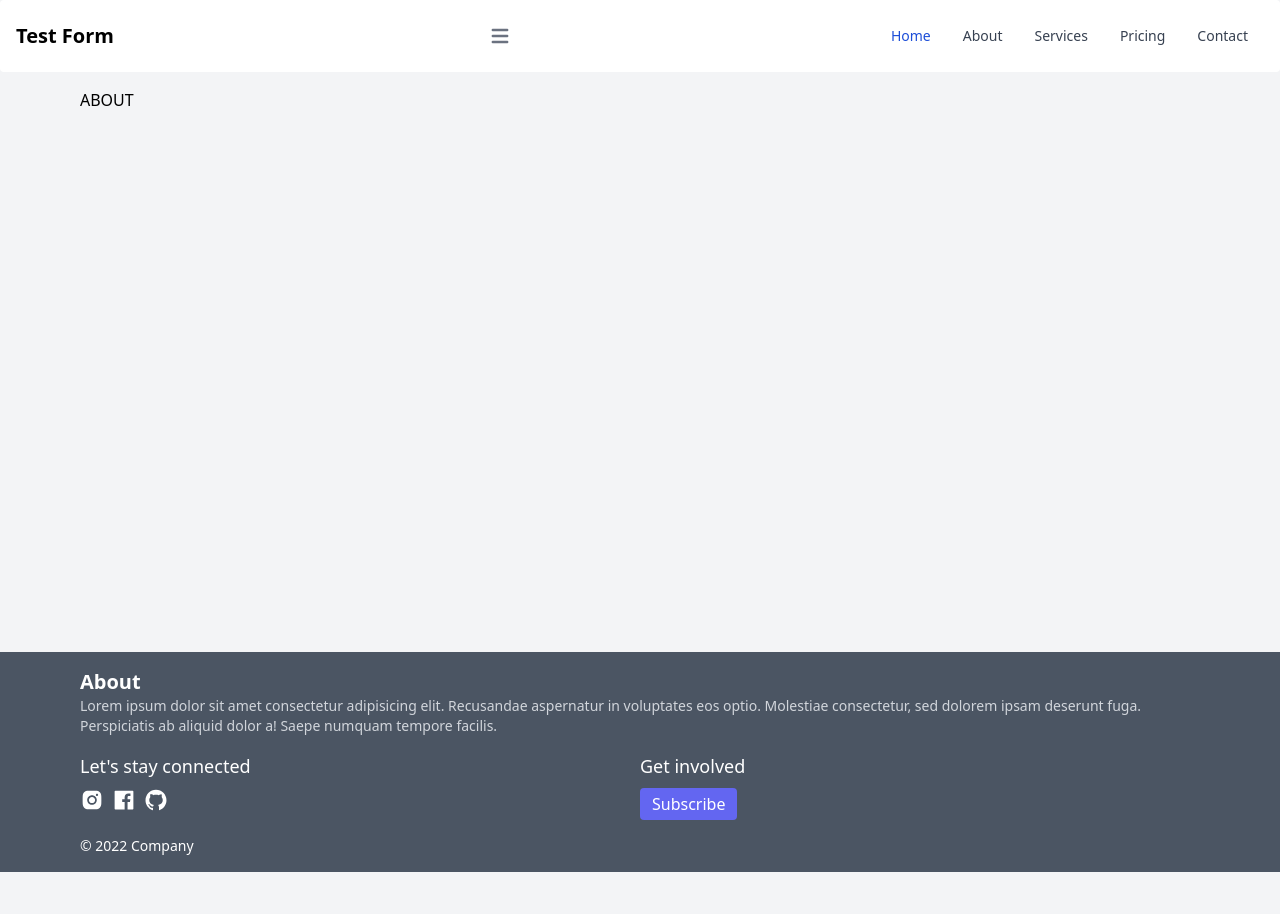
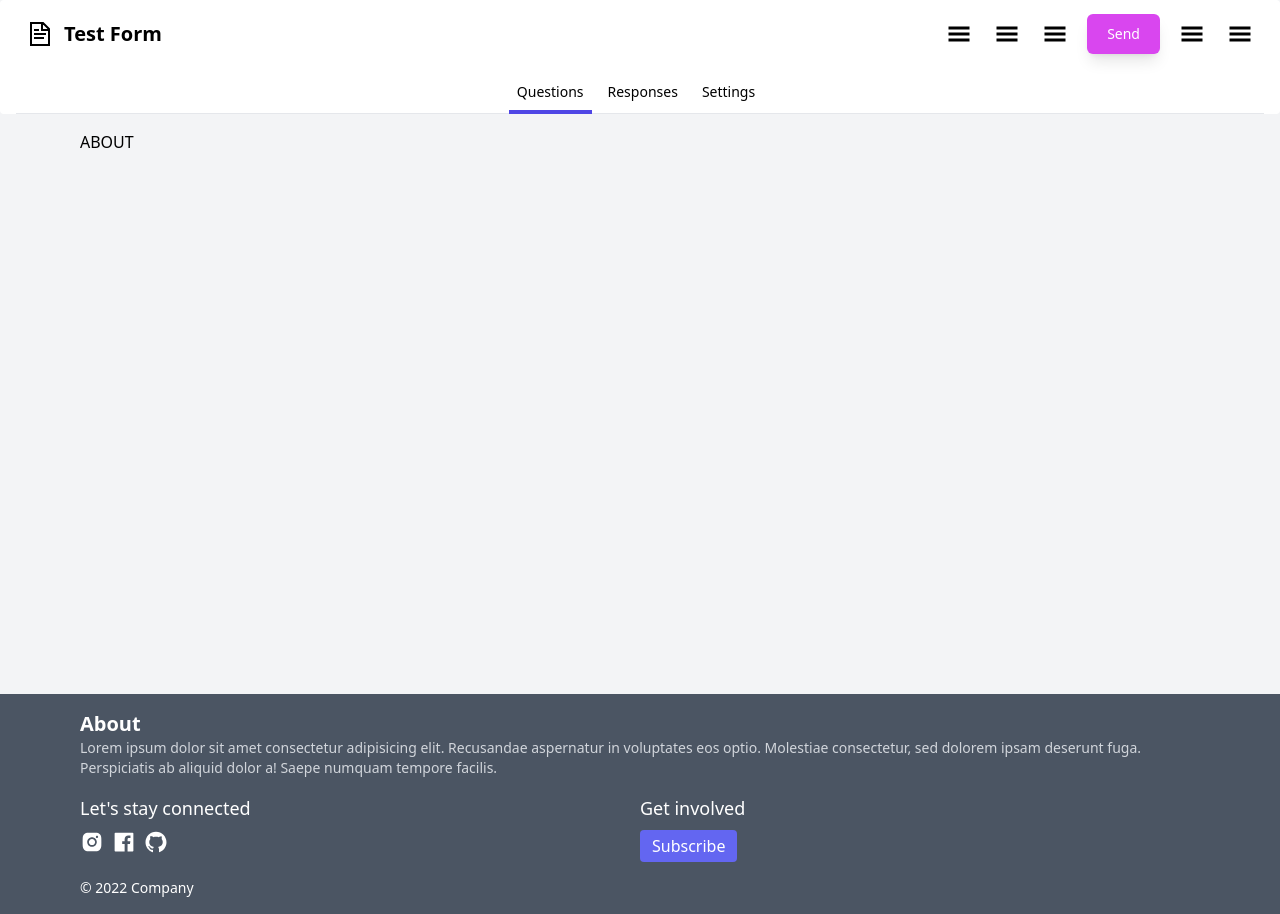
Before and after one commit to ivanignatius98/gforms-next-app, a Next.js app: page / in a window 1280 px wide. Before the commit the page ends 872 px from the top, so only its background shows below. Built offline with nearby package versions, Linux system fonts and the light colour scheme.

Commit message:
change navbar behaviour like gform

```diff
--- a/src/modules/Navbar.tsx
+++ b/src/modules/Navbar.tsx
@@ -8,34 +8,90 @@ const Navbar: React.FC = () => {
   const [showSidebar, setShowSidebar] = useState(false);
   return (
     <>
-      <nav className="bg-white border-gray-200 px-2 sm:px-4 py-2.5 rounded dark:bg-gray-900 sticky top-0 z-10">
-        <div className="container flex flex-wrap justify-between items-center mx-auto">
-          <a href="#" className="flex items-center">
+      <nav className="bg-white border-gray-200 px-2 sm:px-4 pt-2.5 rounded dark:bg-gray-900 sticky top-0 z-10">
+        <div className="flex flex-wrap justify-between items-center ">
+          <div className={"p-0 m-0 static block w-auto"}>
+            <div className="flex flex-row h-12">
+              <div className="w-12 p-2 flex rounded-lg items-center justify-center">
+                <button>
+                  <GrDocumentText size={24} />
+                </button>
+              </div>
+              <a href="#" className="hidden sm:flex items-center">
                 <span className="self-center text-xl font-semibold whitespace-nowrap dark:text-white">Test Form</span>
               </a>
-          <button onClick={() => { setShowSidebar(!showSidebar) }} data-collapse-toggle="navbar-default" type="button" className="inline-flex items-center p-2 ml-3 text-sm text-gray-500 rounded-lg  hover:bg-gray-100 focus:outline-none focus:ring-2 focus:ring-gray-200 dark:text-gray-400 dark:hover:bg-gray-700 dark:focus:ring-gray-600" aria-controls="navbar-default" aria-expanded="false">
-            <span className="sr-only">Open main menu</span>
-            <svg className="w-6 h-6" aria-hidden="true" fill="currentColor" viewBox="0 0 20 20" xmlns="http://www.w3.org/2000/svg"><path fillRule="evenodd" d="M3 5a1 1 0 011-1h12a1 1 0 110 2H4a1 1 0 01-1-1zM3 10a1 1 0 011-1h12a1 1 0 110 2H4a1 1 0 01-1-1zM3 15a1 1 0 011-1h12a1 1 0 110 2H4a1 1 0 01-1-1z" clipRule="evenodd"></path></svg>
+            </div>
+          </div>
+          <div className={"p-0 m-0 static block w-auto"} id="navbar-default">
+
+            <div className="flex flex-row h-12">
+              <div className="w-12 p-2 flex rounded-lg items-center justify-center">
+                <button onClick={() => { setShowSidebar(!showSidebar) }}>
+                  <GiHamburgerMenu size={24} />
                 </button>
-          <div className={(showSidebar ? "absolute right-0 top-10 px-5 mt-5 z-10" : "hidden") + " w-60 md:p-0 md:m-0 md:static md:block md:w-auto"} id="navbar-default">
-            <ul className="flex flex-col p-4 mt-4 bg-gray-50 rounded-lg border border-gray-100 md:flex-row md:space-x-8 md:mt-0 md:text-sm md:font-medium md:border-0 md:bg-white dark:bg-gray-800 md:dark:bg-gray-900 dark:border-gray-700">
+              </div>
+              <div className="w-12  rounded-lg flex items-center justify-center">
+                <button>
+                  <GiHamburgerMenu size={24} />
+                </button>
+              </div>
+              <div className="w-12 p-2 flex rounded-lg items-center justify-center">
+                <button>
+                  <GiHamburgerMenu size={24} />
+                </button>
+              </div>
+              <div className="flex items-center justify-center mx-2">
+                <button className="h-10 px-5 rounded-md text-white bg-fuchsia-500 shadow-lg text-sm">
+                  Send
+                </button>
+              </div>
+              <div className="w-12 flex rounded-lg items-center justify-center">
+                <div className="h-6 relative inline-block">
+                  <button onClick={() => { setShowSidebar(!showSidebar) }}>
+                    <GiHamburgerMenu size={24} />
+                  </button>
+                  <div className={(showSidebar ? "block" : "hidden") + " absolute z-10 right-0 bg-white rounded divide-y divide-gray-100 shadow dark:bg-gray-700"}>
+                    <ul className=" py-1 text-sm text-gray-700 dark:text-gray-200" aria-labelledby="dropdownDefault">
                       <li>
-                <a href="#" className="block py-2 pr-4 pl-3 text-white bg-blue-700 rounded md:bg-transparent md:text-blue-700 md:p-0 dark:text-white" aria-current="page">Home</a>
+                        <a href="#" className="block py-2 px-4 hover:bg-gray-100 dark:hover:bg-gray-600 dark:hover:text-white">Dashboard</a>
                       </li>
                       <li>
-                <a href="#" className="block py-2 pr-4 pl-3 text-gray-700 rounded hover:bg-gray-100 md:hover:bg-transparent md:border-0 md:hover:text-blue-700 md:p-0 dark:text-gray-400 md:dark:hover:text-white dark:hover:bg-gray-700 dark:hover:text-white md:dark:hover:bg-transparent">About</a>
+                        <a href="#" className="block py-2 px-4 hover:bg-gray-100 dark:hover:bg-gray-600 dark:hover:text-white">Settings</a>
                       </li>
                       <li>
-                <a href="#" className="block py-2 pr-4 pl-3 text-gray-700 rounded hover:bg-gray-100 md:hover:bg-transparent md:border-0 md:hover:text-blue-700 md:p-0 dark:text-gray-400 md:dark:hover:text-white dark:hover:bg-gray-700 dark:hover:text-white md:dark:hover:bg-transparent">Services</a>
+                        <a href="#" className="block py-2 px-4 hover:bg-gray-100 dark:hover:bg-gray-600 dark:hover:text-white">Earnings</a>
                       </li>
                       <li>
-                <a href="#" className="block py-2 pr-4 pl-3 text-gray-700 rounded hover:bg-gray-100 md:hover:bg-transparent md:border-0 md:hover:text-blue-700 md:p-0 dark:text-gray-400 md:dark:hover:text-white dark:hover:bg-gray-700 dark:hover:text-white md:dark:hover:bg-transparent">Pricing</a>
-              </li>
-              <li>
-                <a href="#" className="block py-2 pr-4 pl-3 text-gray-700 rounded hover:bg-gray-100 md:hover:bg-transparent md:border-0 md:hover:text-blue-700 md:p-0 dark:text-gray-400 md:dark:hover:text-white dark:hover:bg-gray-700 dark:hover:text-white md:dark:hover:bg-transparent">Contact</a>
+                        <a href="#" className="block py-2 px-4 hover:bg-gray-100 dark:hover:bg-gray-600 dark:hover:text-white">Sign out</a>
                       </li>
                     </ul>
                   </div>
+                </div>
+
+              </div>
+              <div className="w-12 p-2 flex rounded-lg items-center justify-center">
+                <button>
+                  <GiHamburgerMenu size={24} />
+                </button>
+              </div>
+            </div>
+          </div>
+        </div>
+        <a href="#" className="flex sm:hidden items-center">
+          <span className="self-center text-xl font-semibold whitespace-nowrap dark:text-white">Test Form</span>
+        </a>
+        <div className="border-b border-gray-200 dark:border-gray-700 mt-4">
+          <ul className="flex flex-wrap -mb-px text-sm font-medium text-center sm:justify-center" >
+            <li className="mr-2">
+              <button className="inline-block p-2 rounded-t-lg border-b-4 border-indigo-600">Questions</button>
+            </li>
+            <li className="mr-2">
+              <button className="inline-block p-2 rounded-t-lg border-b-4 border-transparent hover:text-gray-600 hover:border-gray-300 dark:hover:text-gray-300">Responses</button>
+            </li>
+            <li className="mr-2">
+              <button className="inline-block p-2 rounded-t-lg border-b-4 border-transparent hover:text-gray-600 hover:border-gray-300 dark:hover:text-gray-300">Settings</button>
+            </li>
+          </ul>
         </div>
       </nav>
     </>
```
Lines whose indentation alone changed are shown as unchanged.
